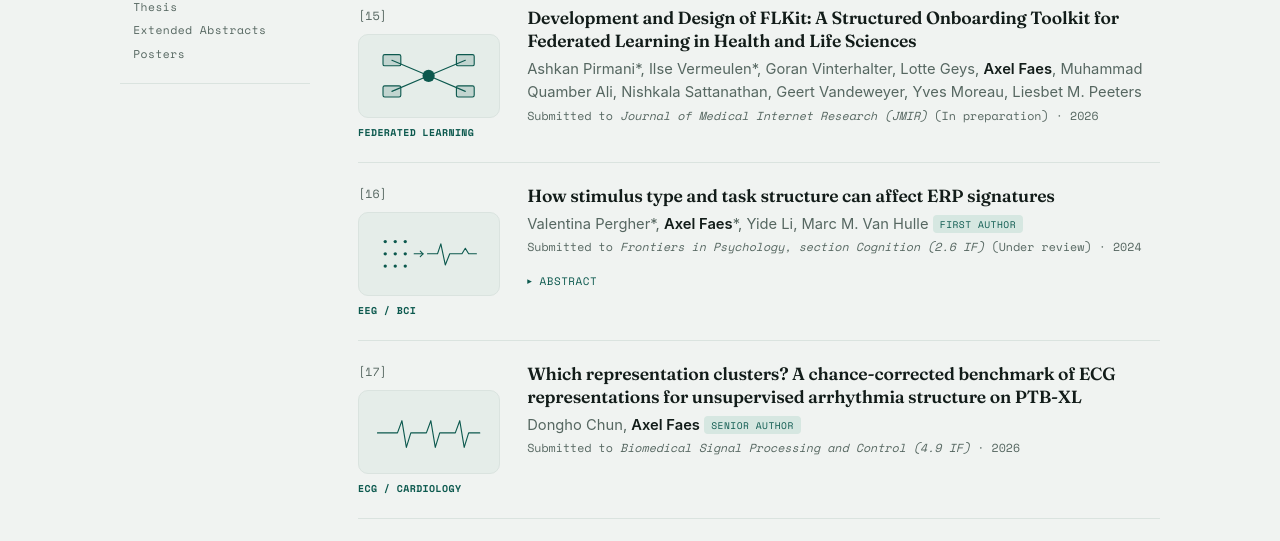
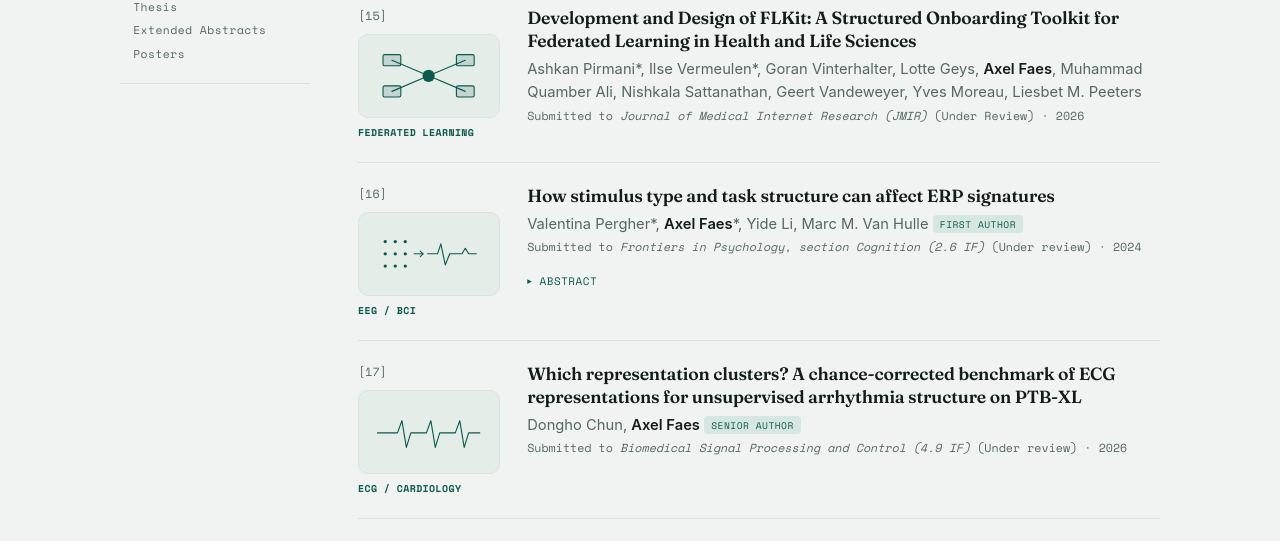
Before and after one commit to TheAxeC/theaxec.github.io, a Jekyll site: the page built from _pages/publications.md, in a window 1280 px wide and 900 px high, scrolled down 3313 px. Shown: the part 153-694 px from the top of the window. Built offline with Jekyll 4.4.1, drawn with Linux system fonts in a browser that asks for light colours.

Commit message:
Add publication status 'Under review' for papers in preparation

```diff
--- a/_data/publications.yml
+++ b/_data/publications.yml
@@ -7,7 +7,7 @@ papers-in-preparation:
           program: [federated]
           url: ""
           pub_pre: "Submitted to "
-          pub_post: '(In preparation)'
+          pub_post: '(Under Review)'
           book: "Journal of Medical Internet Research (JMIR)"
           pub_date: 2026
           abstract: ""
@@ -108,6 +108,7 @@ papers-in-preparation:
           url: ""
           order: senior
           pub_pre: "Submitted to "
+          pub_post: '(Under review)'
           book: "Biomedical Signal Processing and Control (4.9 IF)"
           pub_date: 2026
         - authors: Ward Ceyssens, Axel Faes
```
